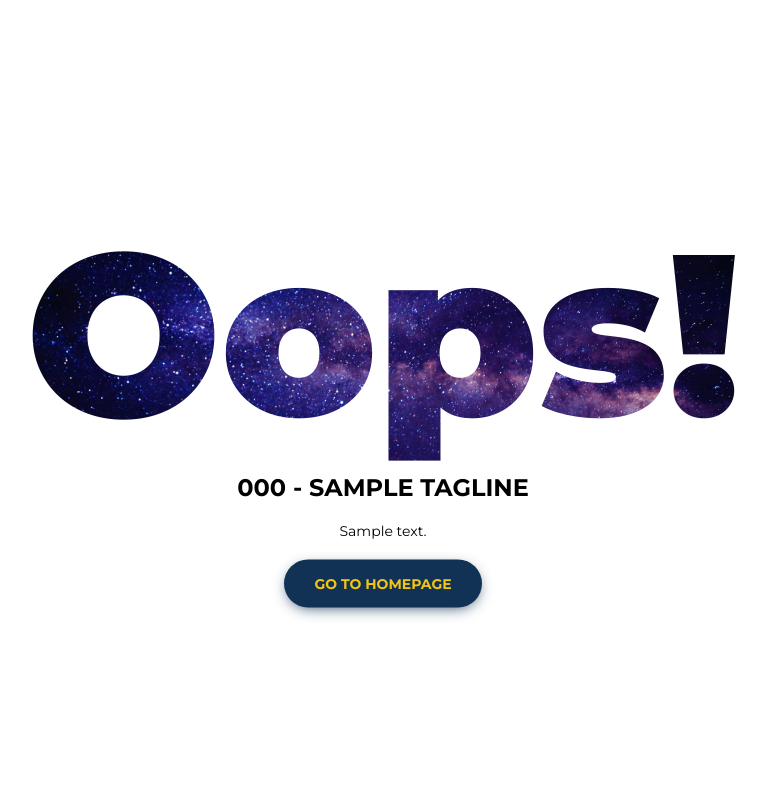
After one commit to energize-andover/AHS-Heatmap, a Flask app: template templates/error.html in a window 1280 px wide. The commit adds this page. Shown: the whole page, without its empty margins (257-1023 px from the left). Run offline with Flask 2, Linux system fonts and the light colour scheme; the template is opened without the code that fills it: most values are stand-ins (such as "Sample title", 1, 10 or a date in 2020); parts of the project's set-up code (start-up, migrations or seed data) failed here and were passed over.

Commit message:
Begin work on rest of site (not svg pages)

```diff
--- a/app.py
+++ b/app.py
@@ -12,10 +12,10 @@ import calendar
 import datetime
 import shutil
 
-
-levels = [1, 2, 3, 4]
+levels = [2, 3, 4]
 svg_file_prefix = "Andover-HS-level-"
-svg_and_conversions_path = os.path.join(os.path.dirname(os.path.abspath(__file__)), os.path.join('static', 'svg_and_conversions'))
+svg_and_conversions_path = os.path.join(os.path.dirname(os.path.abspath(__file__)),
+                                        os.path.join('static', 'svg_and_conversions'))
 
 rooms_and_sensors = os.path.join(os.path.dirname(os.path.abspath(__file__)), os.path.join('data', 'csv', 'ahs_air.csv'))
 
@@ -83,8 +83,28 @@ def start_app():
                                    file_filled_prefix="Andover-HS-level-{0}_filled_rooms_".format(floor),
                                    time=get_time(), floor=floor)
         else:
-            abort(404)
+            abort(500)
 
+    @app.errorhandler(404)
+    def error_404(e):
+        return load_error_page(404, 'Page Not Found', 'The page you are looking for might have been removed, had its ' +
+                               'name changed, or be temporarily unavailable.')
+
+    @app.errorhandler(403)
+    def error_403(e):
+        return load_error_page(403, 'Forbidden', 'You don\'t have permission to access this page on this server')
+
+    @app.errorhandler(500)
+    def error_500(e):
+        return load_error_page(500, 'Internal Server Error', Markup('The server encountered an internal error or ' +
+                               'misconfiguration and was unable to complete your request. <br><br>' +
+                               'Please contact Daniel Ivanovich (<a href="mailto:dan@ivanovi.ch">dan@ivanovi.ch</a>) ' +
+                               'to make this issue known.'))
+
+    def load_error_page(code, tagline, details):
+        return render_template('error.html', code=str(code), tagline=tagline, details=details), code
+
+    app.register_error_handler(404, error_404)
     app.run()
 
 
--- a/main.py
+++ b/main.py
@@ -116,7 +116,7 @@ class HeatmapMain:
     def fill_from_data(self, data, is_temperature_value):
         value = data['temperature'] if is_temperature_value else data['co2']
         units = data['temperature units'] if is_temperature_value else data['co2 units']
-        if data['room'] == '311' and '4' in self.svg_path:
+        if data['room'] == '307' and '4' in self.svg_path:
             print()
 
         if not math.isnan(value) and units is not None and units != '':
--- /dev/null
+++ b/static/css/error-page.css
@@ -0,0 +1,101 @@
+* {
+    -webkit-box-sizing: border-box;
+    box-sizing: border-box;
+}
+
+body {
+    padding: 0;
+    margin: 0;
+}
+
+#notfound {
+    position: relative;
+    height: 100vh;
+}
+
+#notfound .notfound {
+    position: absolute;
+    left: 50%;
+    top: 50%;
+    -webkit-transform: translate(-50%, -50%);
+    -ms-transform: translate(-50%, -50%);
+    transform: translate(-50%, -50%);
+}
+
+.notfound {
+    max-width: 410px;
+    width: 100%;
+    text-align: center;
+}
+
+.notfound .notfound-div {
+    height: 280px;
+    position: relative;
+    z-index: -1;
+}
+
+.notfound .notfound-div h1 {
+    font-family: 'Montserrat', sans-serif;
+    font-size: 230px;
+    margin: 0px;
+    font-weight: 900;
+    position: absolute;
+    left: 50%;
+    -webkit-transform: translateX(-50%);
+    -ms-transform: translateX(-50%);
+    transform: translateX(-50%);
+    background: url('../img/error-text-bg.jpg') no-repeat center;
+    -webkit-background-clip: text;
+    -webkit-text-fill-color: transparent;
+    background-size: cover;
+}
+
+
+.notfound h2 {
+    font-family: 'Montserrat', sans-serif;
+    color: #000;
+    font-size: 24px;
+    font-weight: 700;
+    text-transform: uppercase;
+    margin-top: 0;
+}
+
+.notfound p {
+    font-family: 'Montserrat', sans-serif;
+    color: #000;
+    font-size: 14px;
+    font-weight: 400;
+    margin-bottom: 20px;
+    margin-top: 0px;
+}
+
+#home-button {
+    font-family: 'Montserrat', sans-serif;
+    font-size: 14px;
+    text-decoration: none;
+    text-transform: uppercase;
+    background: #113255;
+    display: inline-block;
+    padding: 15px 30px;
+    border-radius: 40px;
+    color: #F2C413;
+    font-weight: 700;
+    box-shadow: 0 4px 15px -5px #113255;
+    transition: 0.5s all;
+}
+
+#home-button:hover {
+    background: #F2C413;
+    color: #113255;
+    box-shadow: 0 4px 15px -5px #F2C413;
+}
+
+@media only screen and (max-width: 767px) {
+    .notfound .notfound-div {
+        height: 142px;
+    }
+
+    .notfound .notfound-div h1 {
+        font-size: 112px;
+    }
+}
--- /dev/null
+++ b/templates/error.html
@@ -0,0 +1,35 @@
+<!DOCTYPE html>
+<html lang="en">
+
+<head>
+	<meta charset="utf-8">
+	<meta http-equiv="X-UA-Compatible" content="IE=edge">
+	<meta name="viewport" content="width=device-width, initial-scale=1">
+	<!-- The above 3 meta tags *must* come first in the head; any other head content must come *after* these tags -->
+
+	<title>Error {{ code }} | Heatmaps</title>
+
+	<!-- Google font -->
+	<link href="https://fonts.googleapis.com/css?family=Montserrat:400,700,900" rel="stylesheet">
+
+    <base href="/">
+	<!-- Custom stlylesheet -->
+	<link type="text/css" rel="stylesheet" href="static/css/error-page.css" />
+</head>
+
+<body>
+
+	<div id="notfound">
+		<div class="notfound">
+			<div class="notfound-div">
+				<h1>Oops!</h1>
+			</div>
+			<h2>{{ code }} - {{ tagline }}</h2>
+			<p>{{ details }}</p>
+			<a id="home-button" href="/">Go To Homepage</a>
+		</div>
+	</div>
+
+</body><!-- This templates was made by Colorlib (https://colorlib.com) -->
+
+</html>
--- a/templates/index.html
+++ b/templates/index.html
@@ -1,12 +1,13 @@
 <!DOCTYPE html>
 <html lang="en">
 {% import 'macros.html' as macros %}
-{{ macros.head(title, time)}}
+{{ macros.head(title, time) }}
 <body>
 {{ macros.nav("/") }}
 <section class="section">
     <h1 class="is-size-1 has-text-centered title">AHS Heatmaps</h1>
-    <h2 class="is-size-3 has-text-centered subtitle">A project by <a href="https://ivanovich.us">Daniel Ivanovich</a></h2>
+    <h2 class="is-size-3 has-text-centered subtitle">A project by <a href="https://ivanovich.us">Daniel Ivanovich</a>
+    </h2>
 </section>
 </body>
 </html>
--- a/templates/macros.html
+++ b/templates/macros.html
@@ -6,7 +6,7 @@
         <link rel="stylesheet" href="https://cdnjs.cloudflare.com/ajax/libs/bulma/0.7.2/css/bulma.min.css">
         <script defer src="https://use.fontawesome.com/releases/v5.3.1/js/all.js"></script>
         <script src="https://ajax.googleapis.com/ajax/libs/jquery/3.3.1/jquery.min.js"></script>
-        <base href="/">
+        <base href="{{ url_for('home') }}">
         <link rel="stylesheet" href="static/css/main.css?{{ time }}">
     </head>
 {% endmacro %}
```
Also changed, not shown: static/img/error-text-bg.jpg (added), static/svg_and_conversions/Andover-HS-level-1.svg (deleted), static/svg_and_conversions/Andover-HS-level-3.svg.
